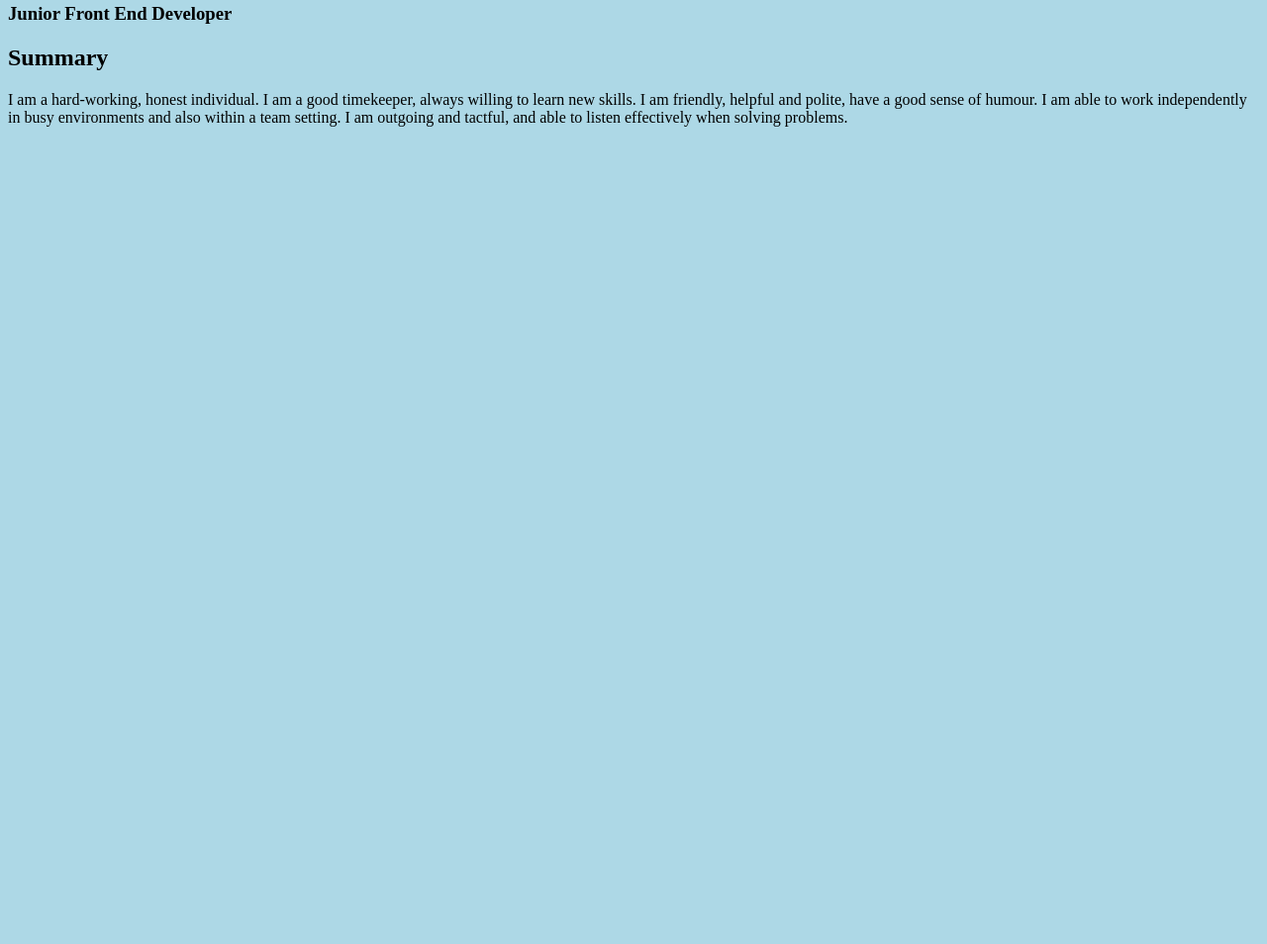
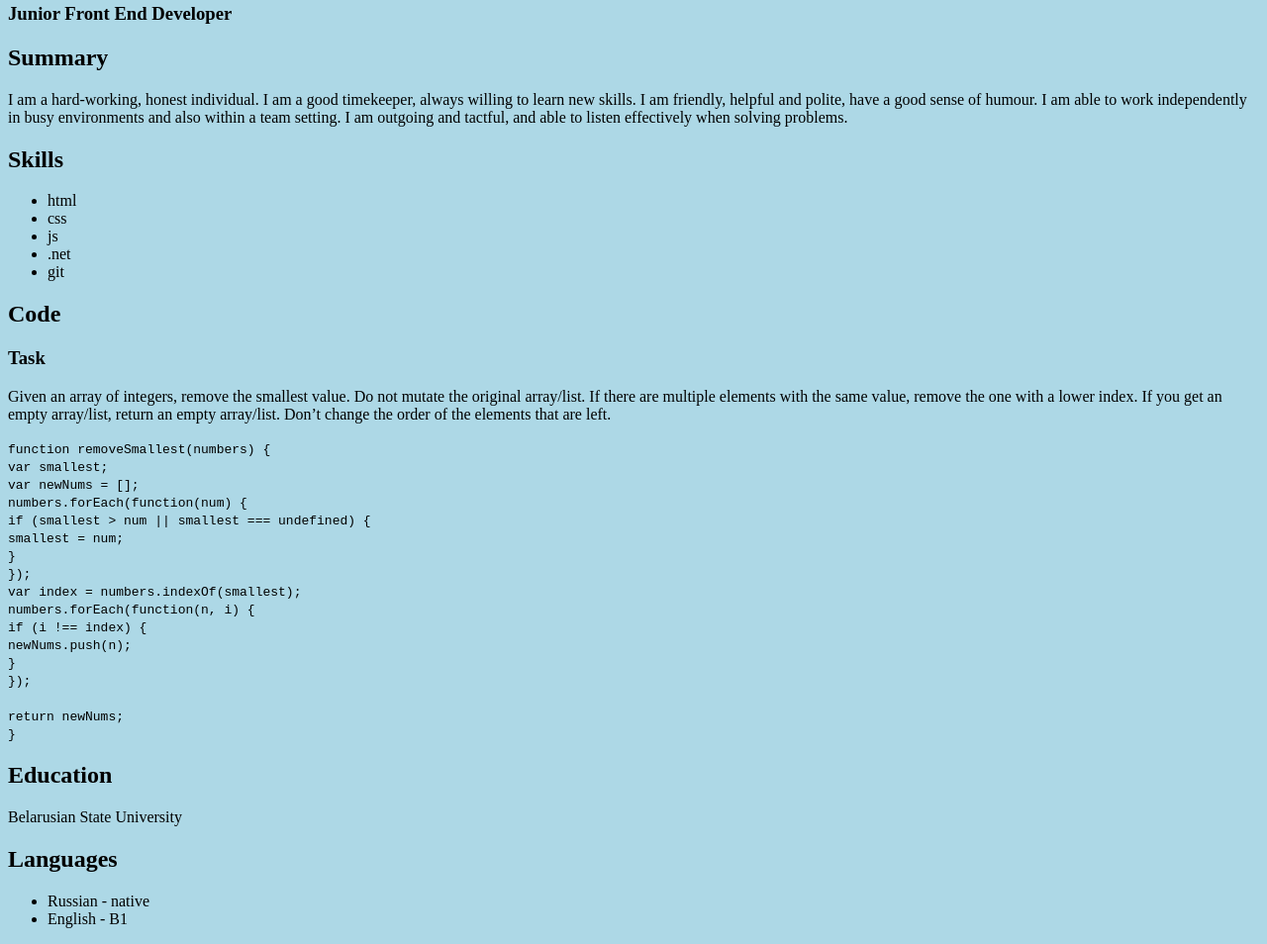
Before and after one commit to VladBeglik/rsschool-cv, a plain HTML site: page index.html in a window 1280 px wide. Shown: the part 152-1106 px from the top of the page at 99% size. Before the commit the page ends 800 px from the top, so only its background shows below. Drawn offline with Linux system fonts and the light colour scheme.

Commit message:
feat: finish index.html

```diff
--- a/index.html
+++ b/index.html
@@ -32,9 +32,57 @@
                 when solving problems.
             </p>
         </section>
-        <section class="section" id="skills"></section>
-        <section class="section" id="code"></section>
-        <section class="section" id="languages"></section>
+        <section class="section" id="skills">
+            <h2 class="skills-title">Skills</h2>
+            <ul class="skill-list">
+                <li class="skill-item">html</li>
+                <li class="skill-item">css</li>
+                <li class="skill-item">js</li>
+                <li class="skill-item">.net</li>
+                <li class="skill-item">git</li>
+            </ul>
+        </section>
+        <section class="section" id="code">
+            <h2 class="code-title">Code</h2>
+            <div class="code-description">
+                <h3 class="task">Task</h3>
+                <p>Given an array of integers, remove the smallest value. Do not mutate the original array/list.
+                    If there are multiple elements with the same value, remove the one with a lower index.
+                    If you get an empty array/list, return an empty array/list.
+                    Don’t change the order of the elements that are left.
+                </p>
+            </div>
+            <code>
+                function removeSmallest(numbers) {<Br>
+                    var smallest;<Br>
+                    var newNums = [];<Br>
+                    numbers.forEach(function(num) {<Br>
+                        if (smallest > num || smallest === undefined) {<Br>
+                            smallest = num;<Br>
+                        }<Br>
+                    });<Br>
+                    var index = numbers.indexOf(smallest);<Br>
+                    numbers.forEach(function(n, i) {<Br>
+                        if (i !== index) {<Br>
+                            newNums.push(n);<Br>
+                        }<Br>
+                    });<Br>
+                <Br>
+                    return newNums;<Br>
+                }
+            </code>
+        </section>
+        <section class="section" id="education">
+            <h2 class="education-title">Education</h2>
+            <p>Belarusian State University</p>
+        </section>
+        <section class="section" id="languages">
+            <h2 class="languages-title">Languages</h2>
+            <ul class="languages-list">
+                <li class="languages-item">Russian - native</li>
+                <li class="languages-item">English - B1</li>
+            </ul>
+        </section>
     </main>
     <footer></footer>
 </body>
```
